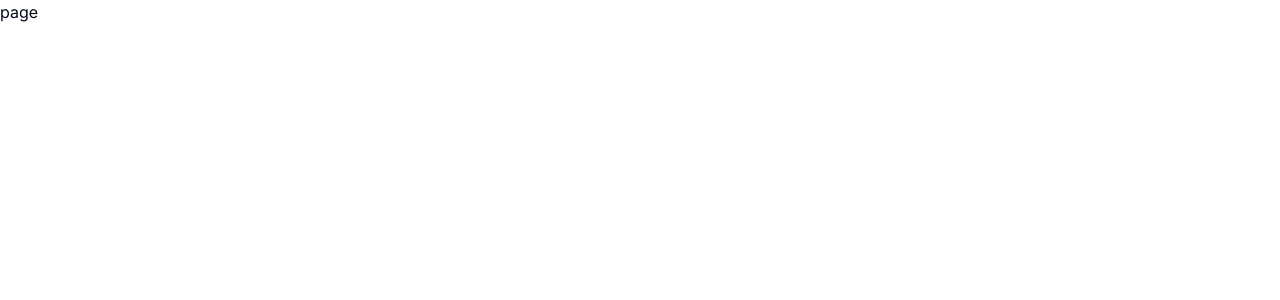
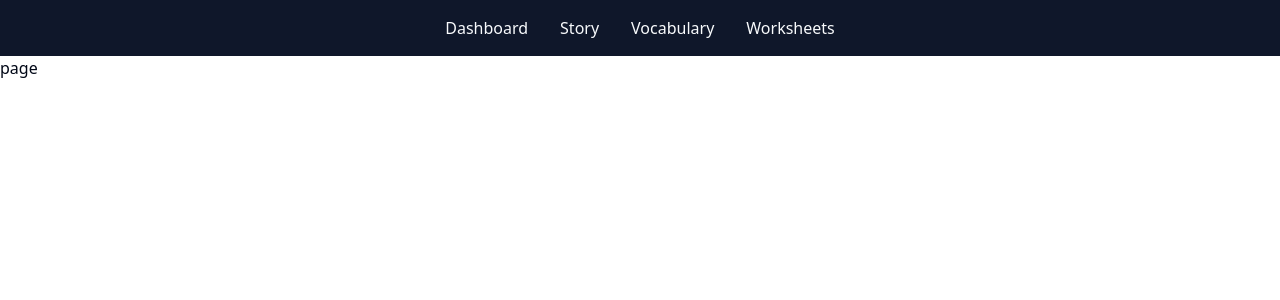
Before and after one commit to EricLam404/language-learner, a Next.js app in the folder client/: page / in a window 1280 px wide. Shown: the top 300 px of the page. Built offline with nearby package versions, Linux system fonts and the light colour scheme.

Commit message:
chore: Add utility function for generating elements names and create Header component

```diff
--- /dev/null
+++ b/client/app/_components/Header.tsx
@@ -0,0 +1,14 @@
+import Nav, { NavLink } from "@/components/Nav";
+
+const Header = () => {
+    return (
+        <Nav>
+            <NavLink href="/dashboard">Dashboard</NavLink>
+            <NavLink href="/story">Story</NavLink>
+            <NavLink href="/vocabulary">Vocabulary</NavLink>
+            <NavLink href="/worksheets">Worksheets</NavLink>
+        </Nav>
+    );
+};
+
+export default Header;
--- a/client/app/layout.tsx
+++ b/client/app/layout.tsx
@@ -1,13 +1,19 @@
 import type { Metadata } from "next";
 import { Inter } from "next/font/google";
 import "./globals.css";
+import { cn } from "@/lib/utils";
+import Header from "./_components/Header";
+import Nav, { NavLink } from "@/components/Nav";
 
-const inter = Inter({ subsets: ["latin"] });
+const inter = Inter({ subsets: ["latin"], variable: "--font-sans" });
 
 export const metadata: Metadata = {
-    title: "Create Next App",
-    description: "Generated by create next app",
+    title: "Language Leaner",
+    description:
+        "An app to help you learn a new language through traditional techniques and Generative AI.",
 };
+
+export const dynamic = "force-dynamic"
 
 export default function RootLayout({
     children,
@@ -16,7 +22,15 @@ export default function RootLayout({
 }>) {
     return (
         <html lang="en">
-            <body className={inter.className}>{children}</body>
+            <body
+                className={cn(
+                    "min-h-screen bg-background font-sans antialiased",
+                    inter.variable
+                    )}
+            >
+                <Header />
+                {children}
+            </body>
         </html>
     );
 }
--- /dev/null
+++ b/client/components/Nav.tsx
@@ -0,0 +1,18 @@
+"use client"
+import { cn } from '@/lib/utils';
+import Link from 'next/link';
+import { usePathname } from 'next/navigation';
+import React, { ComponentProps, ReactNode } from 'react'
+
+const Nav = ({ children }: {children: ReactNode}) => {
+  return (
+    <nav className='bg-primary text-primary-foreground flex justify-center px-4'>{children}</nav>
+  )
+}
+
+export default Nav;
+
+export function NavLink(props: Omit<ComponentProps<typeof Link>, "className">){
+    const pathname = usePathname();
+    return <Link {...props} className={cn("p-4 hover:bg-secondary hover:text-secondary-foreground focus-visible:bg-secondary focus-visible:text-secondary-foreground ", pathname === props.href && "bg-background text-foreground")} />
+}
--- /dev/null
+++ b/client/lib/utils.ts
@@ -0,0 +1,6 @@
+import { type ClassValue, clsx } from "clsx"
+import { twMerge } from "tailwind-merge"
+
+export function cn(...inputs: ClassValue[]) {
+  return twMerge(clsx(inputs))
+}
```
